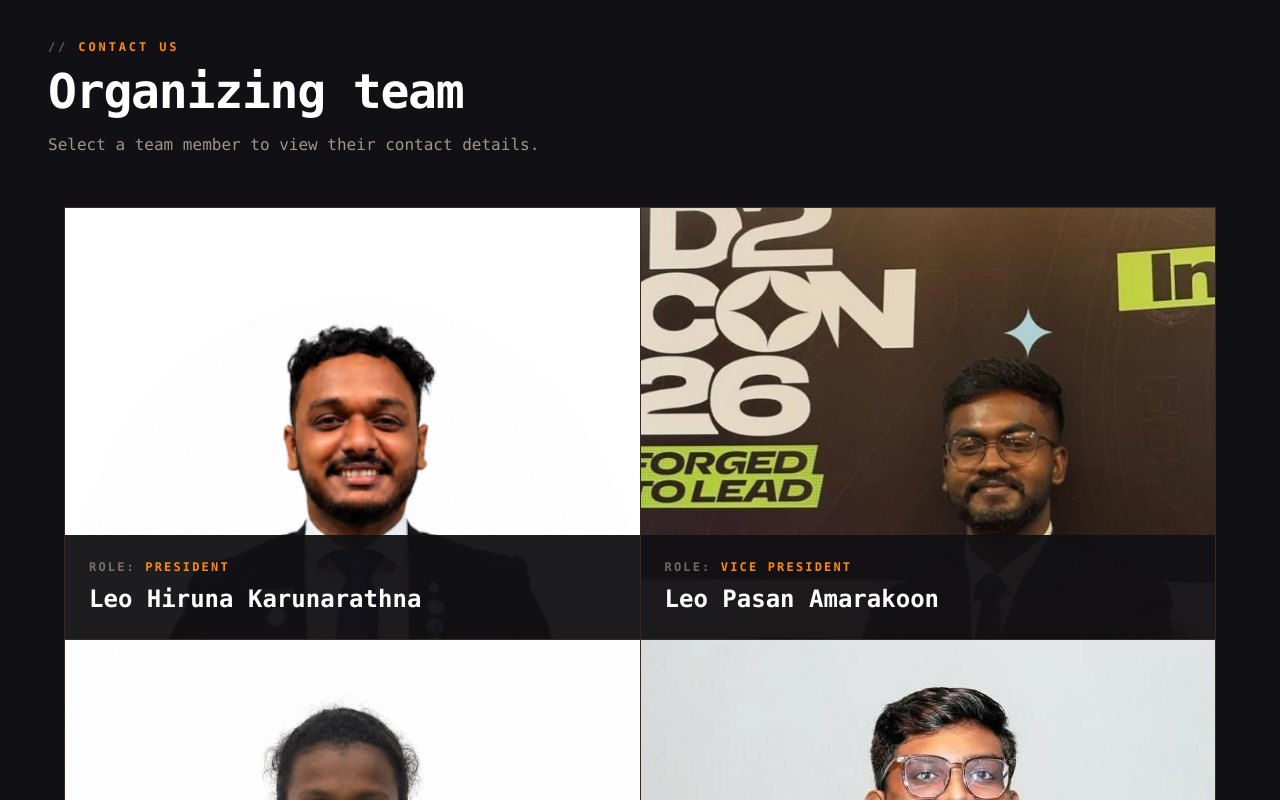
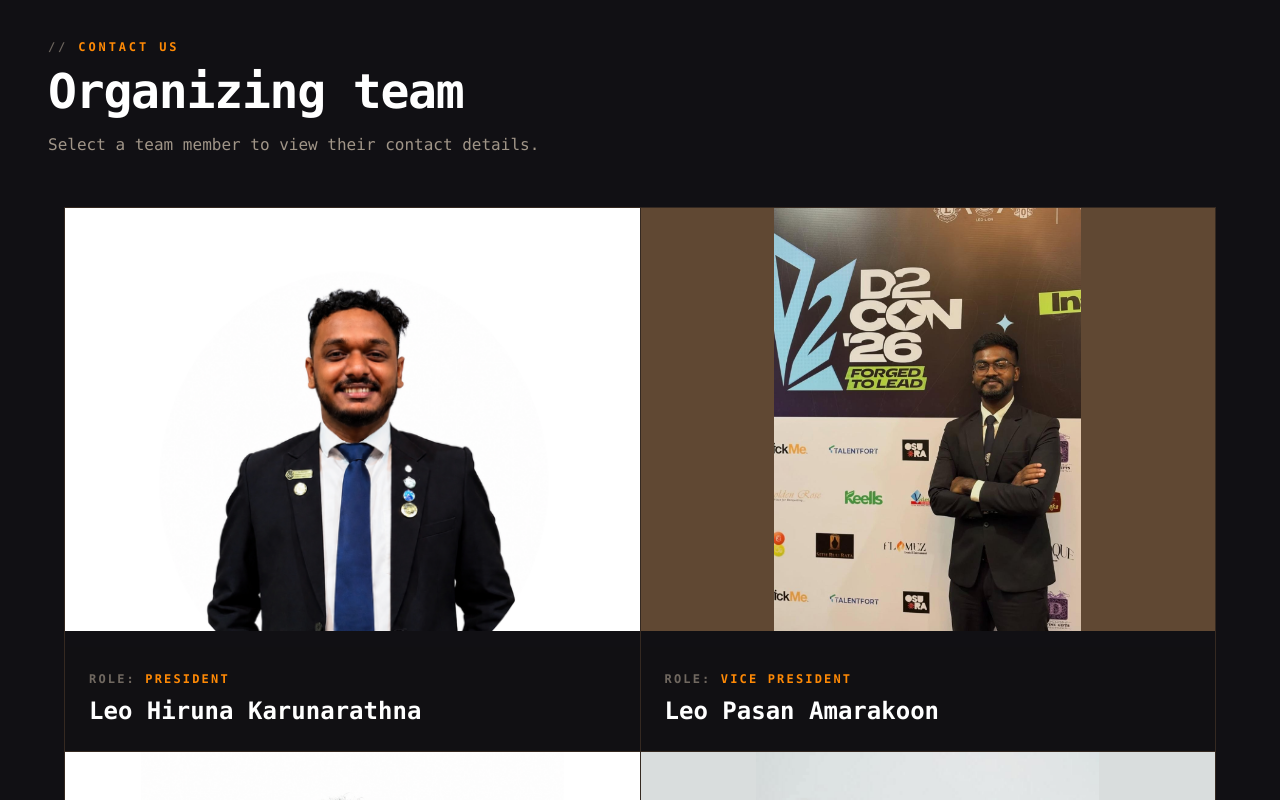
Before and after one commit to hirunjayalath/devthon-4.0-web, a React (Vite) app: page / in a window 1280 px wide. Shown: the part 7780-8580 px from the top of the page. Built offline with nearby package versions, Linux system fonts and the light colour scheme; no server answers.

Commit message:
Show full organizing team portraits

```diff
--- a/src/StaticSections.tsx
+++ b/src/StaticSections.tsx
@@ -143,6 +143,7 @@ export function ContactSection({ onRegister }: { onRegister: () => void }) {
       email: 'karunarathnahiruna2002@gmail.com',
       photo: hirunaKarunarathna,
       photoPosition: 'center top',
+      photoBackground: '#ffffff',
     },
     {
       name: 'Leo Pasan Amarakoon',
@@ -152,8 +153,8 @@ export function ContactSection({ onRegister }: { onRegister: () => void }) {
       phoneHref: '+94703242440',
       email: 'amarakoonpasan1@gmail.com',
       photo: pasanAmarakoon,
-      photoPosition: 'center 18%',
-      photoTransform: 'translateX(-18%) scale(1.4)',
+      photoPosition: 'center top',
+      photoBackground: '#604833',
     },
     {
       name: 'Leo Malshi Welikala',
@@ -164,6 +165,7 @@ export function ContactSection({ onRegister }: { onRegister: () => void }) {
       email: 'malshiwelikala@gmail.com',
       photo: malshiWelikala,
       photoPosition: 'center top',
+      photoBackground: '#ffffff',
     },
     {
       name: 'Leo Hirun Jayalath',
@@ -173,7 +175,8 @@ export function ContactSection({ onRegister }: { onRegister: () => void }) {
       phoneHref: '+94769155953',
       email: 'hirunjayalath24@gmail.com',
       photo: hirunJayalath,
-      photoPosition: 'center 26%',
+      photoPosition: 'center top',
+      photoBackground: '#d9dddd',
     },
   ]
   return (
@@ -206,14 +209,16 @@ export function ContactSection({ onRegister }: { onRegister: () => void }) {
                   }
                 }}
                 aria-label={`Show contact details for ${contact.name}`}
-                className="group relative h-[24rem] cursor-pointer overflow-hidden border-b border-r border-orange-300/15 outline-none focus-visible:outline-2 focus-visible:outline-orange-500 focus-visible:outline-offset-[-3px] lg:h-[27rem]"
+                className="group relative h-[30rem] cursor-pointer overflow-hidden border-b border-r border-orange-300/15 outline-none focus-visible:outline-2 focus-visible:outline-orange-500 focus-visible:outline-offset-[-3px] lg:h-[34rem]"
               >
-                <img
-                  src={contact.photo}
-                  alt={contact.name}
-                  className="absolute inset-0 h-full w-full object-cover"
-                  style={{ objectPosition: contact.photoPosition, transform: contact.photoTransform }}
-                />
+                <div className="absolute inset-x-0 top-0 bottom-[7.5rem]" style={{ backgroundColor: contact.photoBackground }}>
+                  <img
+                    src={contact.photo}
+                    alt={contact.name}
+                    className="h-full w-full object-contain"
+                    style={{ objectPosition: contact.photoPosition }}
+                  />
+                </div>
 
                 <div className={`absolute left-0 top-0 h-0.5 bg-orange-500 transition-[width] duration-300 ${activeContact === index ? 'w-full' : 'w-0'}`} />
 
```
